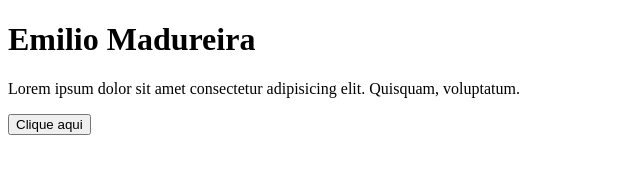
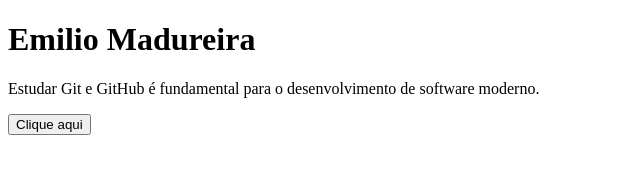
Before and after one commit to SUZUL98/repositor-teste, a plain HTML site: page index.html in a window 1280 px wide. Shown: the full height of the page, 0-640 px from the left. Drawn offline with Linux system fonts and the light colour scheme.

Commit message:
Actualizar de novo

```diff
--- a/index.html
+++ b/index.html
@@ -10,7 +10,7 @@
             Emilio Madureira
         </h1>
         <p>
-            Lorem ipsum dolor sit amet consectetur adipisicing elit. Quisquam, voluptatum.
+            Estudar Git e GitHub é fundamental para o desenvolvimento de software moderno.
         </p>
         <button>
             Clique aqui
```
Also changed, not shown: 1 other file.
